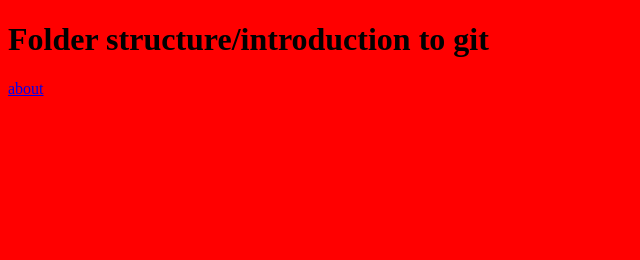
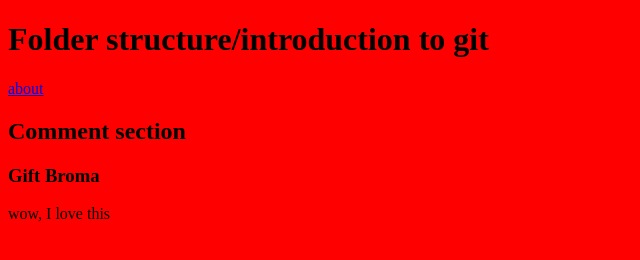
Before and after one commit to bromaGift/website, a plain HTML site: page index.html in a window 1280 px wide. Shown: the whole page, without its empty margins (0-640 px from the left). Drawn offline with Linux system fonts and the light colour scheme.

Commit message:
added comment section

```diff
--- a/index.html
+++ b/index.html
@@ -8,5 +8,13 @@
       <h1>Folder structure/introduction to git</h1>
 
       <a href="/about.html">about</a>
+
+      <section>
+        <h2>Comment section</h2>
+        <div>
+          <h3 class="names">Gift Broma</h3>
+          <p>wow, I love this</p>
+        </div>
+      </section>
     </body>
 </html>
```
